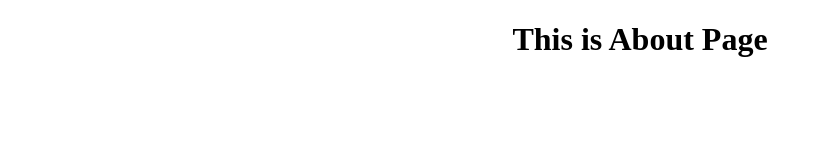
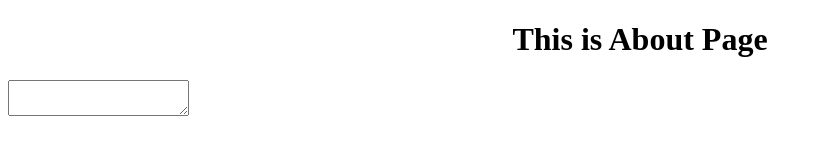
Before and after one commit to Tejaswini-20031026/Day2.1, a plain HTML site: page about.html in a window 1280 px wide. Shown: the whole page, without its empty margins (0-822 px from the left). Drawn offline with Linux system fonts and the light colour scheme.

Commit message:
created about

```diff
--- a/about.html
+++ b/about.html
@@ -7,5 +7,6 @@
 </head>
 <body>
     <h1 align="center">This is About Page</h1>
+    <textarea name="Sritw is 1st best enineering college in the region Telangana" id=""></textarea>
 </body>
 </html>
```
